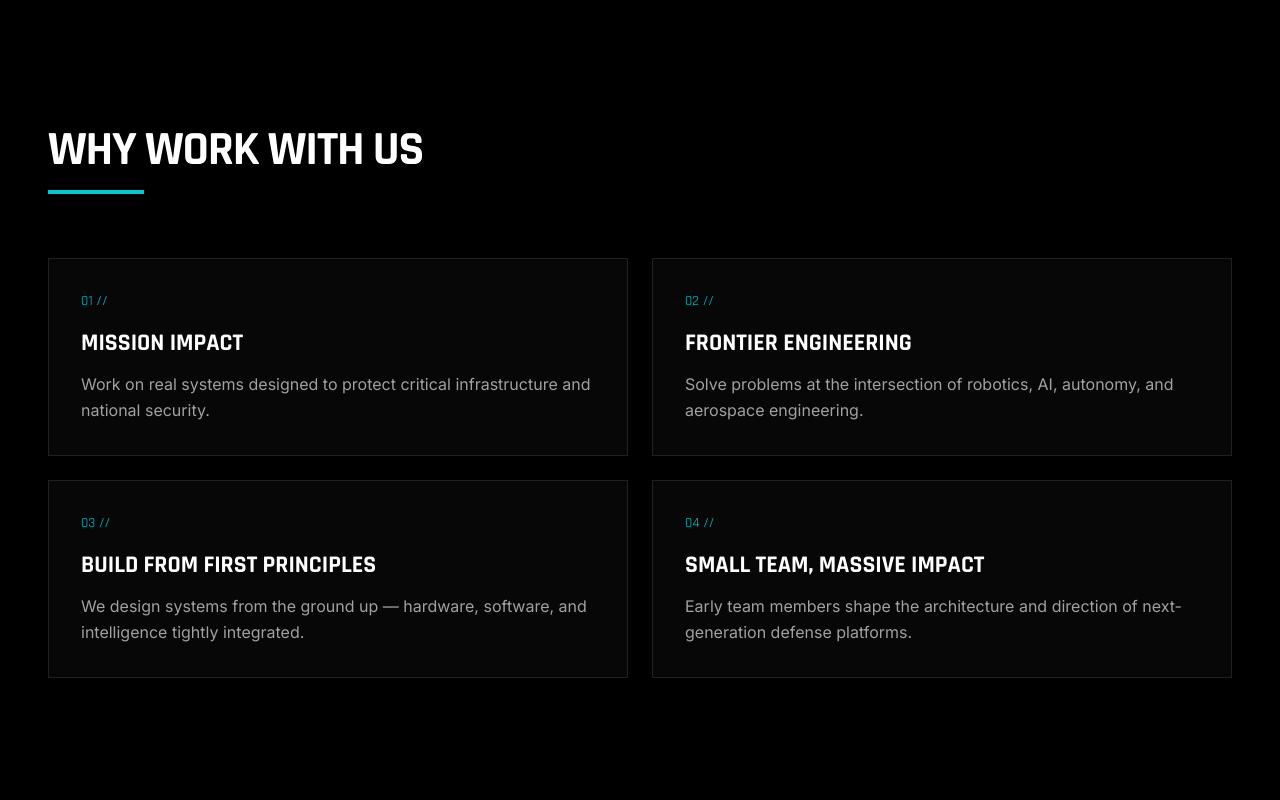
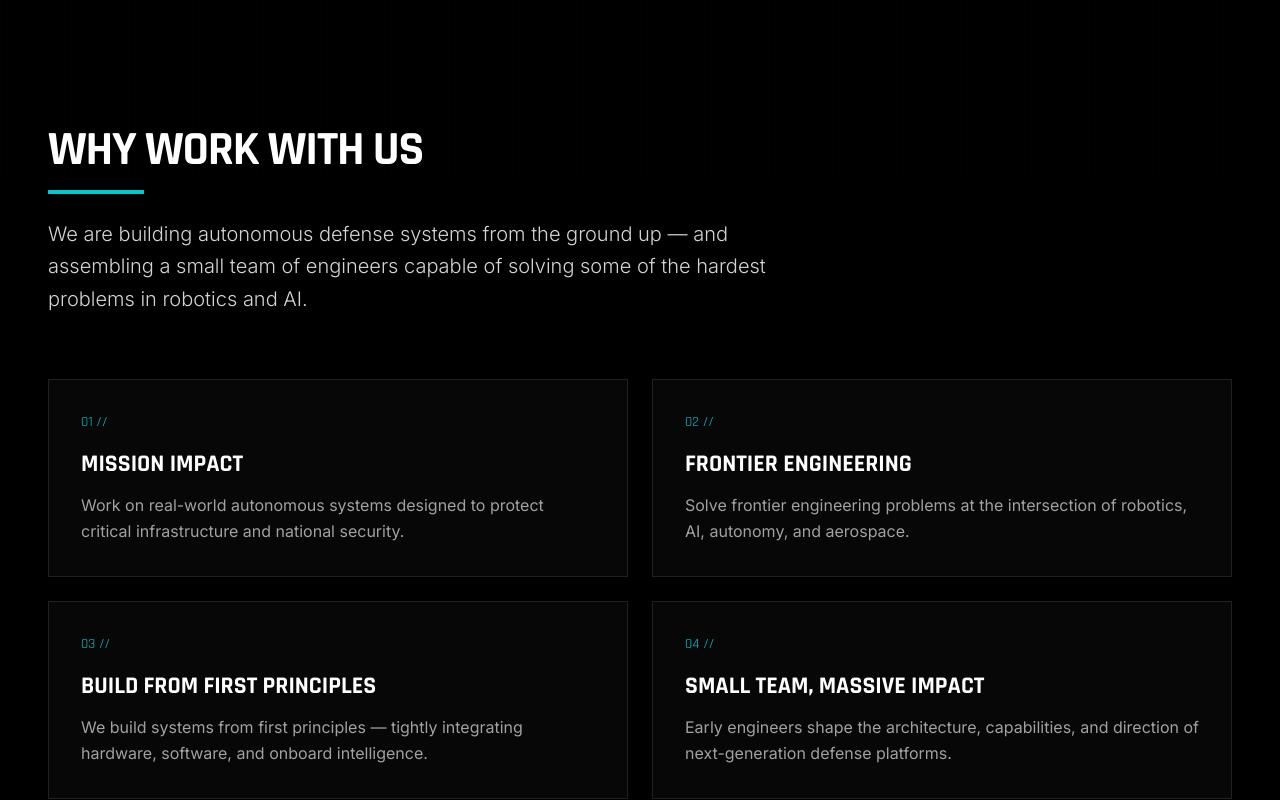
Before and after one commit to Kshatra-Labs/kshatralabs-website, a Next.js app: page /careers in a window 1280 px wide. Shown: the part 620-1420 px from the top of the page. Built offline with nearby package versions, Linux system fonts and the light colour scheme.

Commit message:
career page intro and about

```diff
--- a/app/careers/page.tsx
+++ b/app/careers/page.tsx
@@ -224,31 +224,36 @@ export default function CareersPage() {
 
                     {/* 2. WHY JOIN US */}
                     <section className="px-6 md:px-12 max-w-7xl mx-auto mb-32">
-                         <div className="mb-16 space-y-4">
-                              <h2 className="text-3xl md:text-5xl font-bold font-mono uppercase tracking-tight">Why Work With Us</h2>
-                              <div className="h-1 w-24 bg-defense-accent"></div>
+                         <div className="mb-16 space-y-6 max-w-3xl">
+                              <div className="space-y-4">
+                                   <h2 className="text-3xl md:text-5xl font-bold font-mono uppercase tracking-tight">Why Work With Us</h2>
+                                   <div className="h-1 w-24 bg-defense-accent"></div>
+                              </div>
+                              <p className="text-xl text-neutral-300 font-light leading-relaxed">
+                                   We are building autonomous defense systems from the ground up — and assembling a small team of engineers capable of solving some of the hardest problems in robotics and AI.
+                              </p>
                          </div>
 
                          <div className="grid md:grid-cols-2 gap-6">
                               <div className="p-8 border border-white/10 bg-neutral-900/30 hover:bg-neutral-900/50 transition-colors group">
                                    <div className="text-defense-accent font-mono text-sm mb-4">01 //</div>
                                    <h3 className="text-2xl font-bold font-mono uppercase mb-3">Mission Impact</h3>
-                                   <p className="text-neutral-400 leading-relaxed">Work on real systems designed to protect critical infrastructure and national security.</p>
+                                   <p className="text-neutral-400 leading-relaxed">Work on real-world autonomous systems designed to protect critical infrastructure and national security.</p>
                               </div>
                               <div className="p-8 border border-white/10 bg-neutral-900/30 hover:bg-neutral-900/50 transition-colors group">
                                    <div className="text-defense-accent font-mono text-sm mb-4">02 //</div>
                                    <h3 className="text-2xl font-bold font-mono uppercase mb-3">Frontier Engineering</h3>
-                                   <p className="text-neutral-400 leading-relaxed">Solve problems at the intersection of robotics, AI, autonomy, and aerospace engineering.</p>
+                                   <p className="text-neutral-400 leading-relaxed">Solve frontier engineering problems at the intersection of robotics, AI, autonomy, and aerospace.</p>
                               </div>
                               <div className="p-8 border border-white/10 bg-neutral-900/30 hover:bg-neutral-900/50 transition-colors group">
                                    <div className="text-defense-accent font-mono text-sm mb-4">03 //</div>
                                    <h3 className="text-2xl font-bold font-mono uppercase mb-3">Build From First Principles</h3>
-                                   <p className="text-neutral-400 leading-relaxed">We design systems from the ground up — hardware, software, and intelligence tightly integrated.</p>
+                                   <p className="text-neutral-400 leading-relaxed">We build systems from first principles — tightly integrating hardware, software, and onboard intelligence.</p>
                               </div>
                               <div className="p-8 border border-white/10 bg-neutral-900/30 hover:bg-neutral-900/50 transition-colors group">
                                    <div className="text-defense-accent font-mono text-sm mb-4">04 //</div>
                                    <h3 className="text-2xl font-bold font-mono uppercase mb-3">Small Team, Massive Impact</h3>
-                                   <p className="text-neutral-400 leading-relaxed">Early team members shape the architecture and direction of next-generation defense platforms.</p>
+                                   <p className="text-neutral-400 leading-relaxed">Early engineers shape the architecture, capabilities, and direction of next-generation defense platforms.</p>
                               </div>
                          </div>
                     </section>
```
